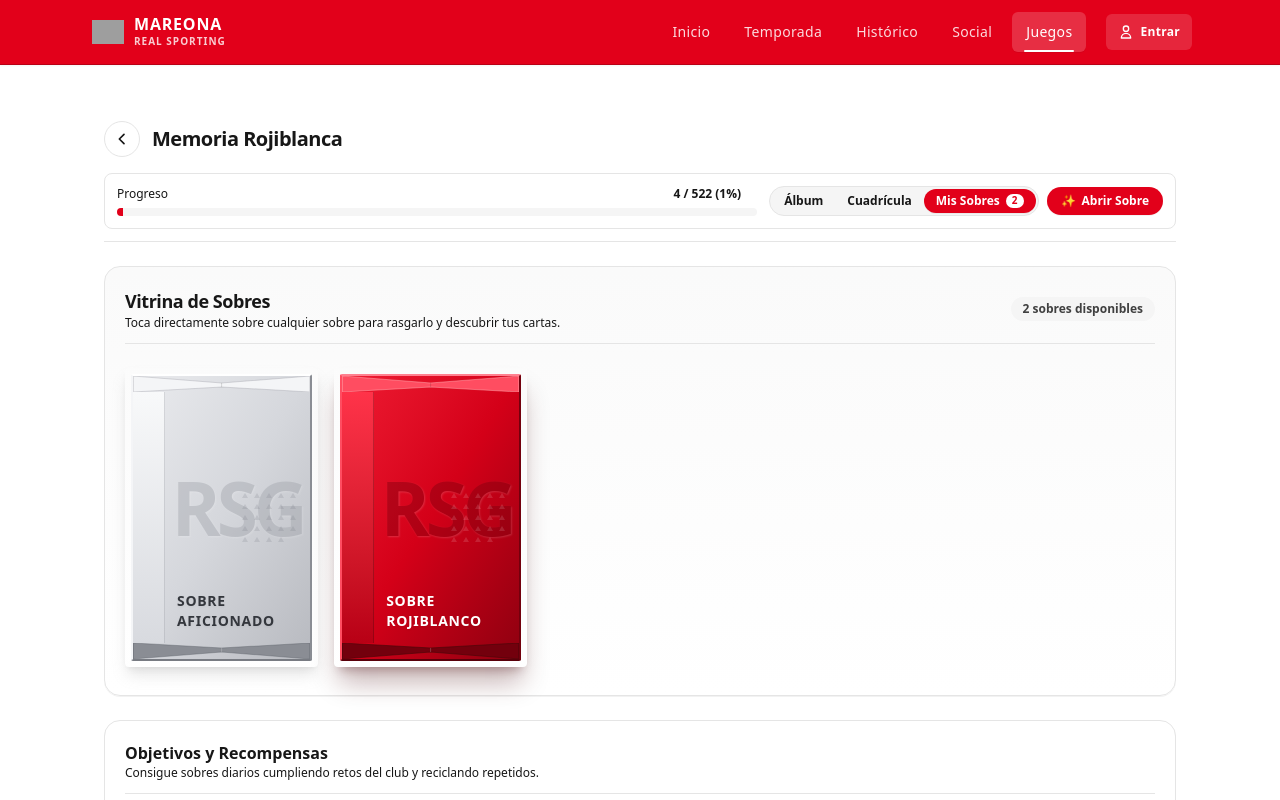
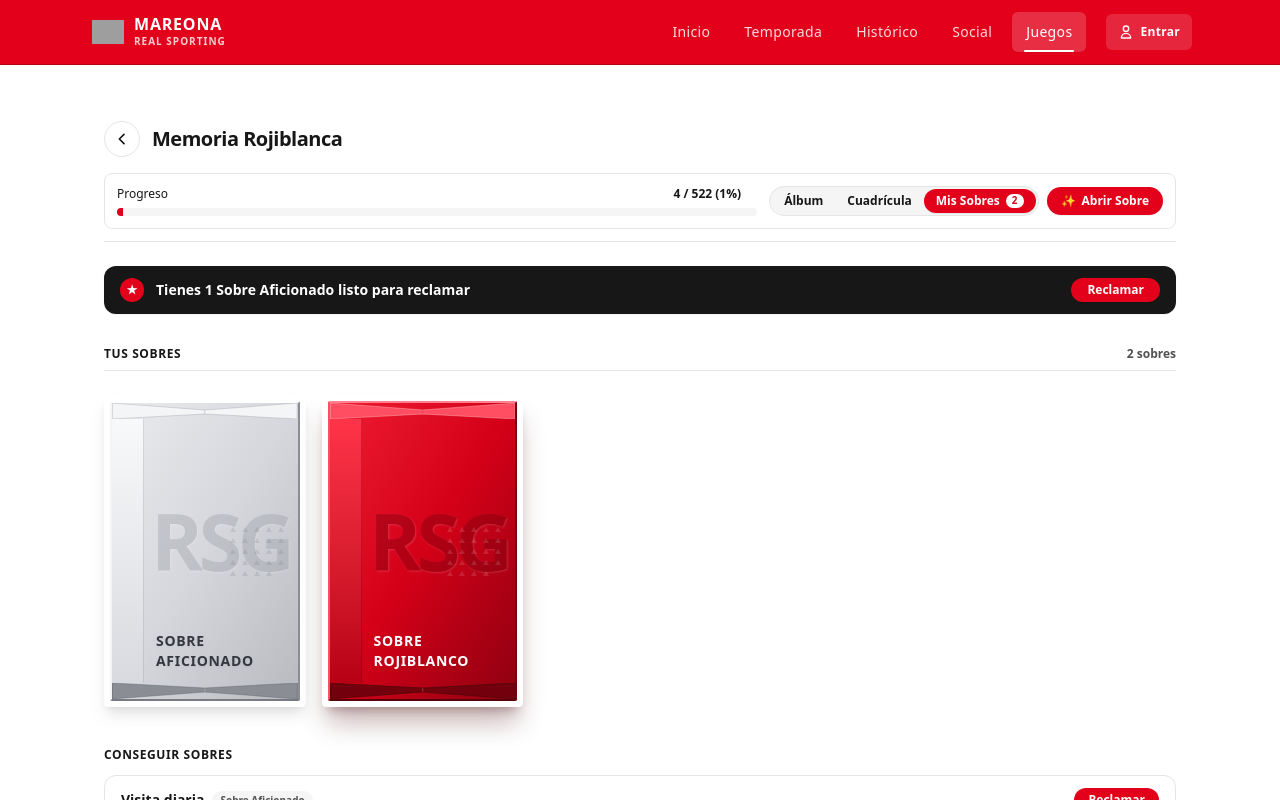
Before and after one commit to MarcoLorenzoMartinez/mareona, a Next.js app: page /juegos/album in a window 1280 px wide. Both pictures are taken after a click on the button "Mis Sobres". Shown: the top 800 px of the page. Built offline with nearby package versions, Linux system fonts and the light colour scheme; no server answers; grey boxes are pictures that could not be loaded.

Commit message:
style(cards): refine pack showcase layout and editorial missions list

```diff
--- a/src/app/(main)/juegos/album/my-packs-view.tsx
+++ b/src/app/(main)/juegos/album/my-packs-view.tsx
@@ -1,4 +1,4 @@
-"use client"; // Client: Vista de inventario de sobres (Mis Sobres) y expositor estilo FUT
+"use client"; // Client: Vista de inventario de sobres (Mis Sobres) minimalista y adaptada al diseño de Mareona
 
 import type { DailyMissionState, PackTier, UserPackInventory } from "@/lib/cards/types";
 import { PackCard } from "@/components/cards/pack-card";
@@ -15,8 +15,8 @@ interface MyPacksViewProps {
 }
 
 /**
- * "Mis Sobres" inventory view for Mareona's official card collection.
- * Displays user's available pack stock in a clean minimal grid alongside live missions.
+ * Modern, minimalist "Mis Sobres" view.
+ * Removes visual clutter, AI-template card nesting and prose, letting the physical packs take center stage.
  */
 export function MyPacksView({
   packInventory,
@@ -30,7 +30,7 @@ export function MyPacksView({
   const totalPacks =
     packInventory.aficionado + packInventory.rojiblanco + packInventory.leyenda;
 
-  // Lista concreta de cada uno de los sobres reales que posee el aficionado
+  // Lista concreta de sobres reales que posee el aficionado
   const ownedPacks: Array<{ id: string; tier: PackTier }> = [];
   for (let i = 0; i < packInventory.aficionado; i++) {
     ownedPacks.push({ id: `aficionado-${i}`, tier: "aficionado" });
@@ -43,36 +43,48 @@ export function MyPacksView({
   }
 
   return (
-    <div className="flex flex-col gap-6 select-none">
-      {/* Vitrina de Sobres disponibles */}
-      <section
-        aria-label="Tus Sobres Disponibles"
-        className="flex flex-col gap-4 rounded-2xl border border-[var(--border)] bg-gradient-to-b from-neutral-50 to-white p-5 shadow-2xs"
-      >
-        <div className="flex flex-col sm:flex-row sm:items-center sm:justify-between gap-2 border-b border-[var(--border)] pb-3">
-          <div>
-            <h2 className="text-lg font-bold tracking-tight text-[var(--foreground)]">
-              Vitrina de Sobres
-            </h2>
-            <p className="text-xs text-[var(--foreground-muted)]">
-              Toca directamente sobre cualquier sobre para rasgarlo y descubrir tus cartas.
-            </p>
+    <div className="flex flex-col gap-8 select-none">
+      {/* Banner de reclamo diario destacado (solo si está disponible) */}
+      {!missionState.hasClaimedDailyLogin && (
+        <div className="flex items-center justify-between rounded-xl bg-neutral-900 px-4 py-3 text-white shadow-xs">
+          <div className="flex items-center gap-3">
+            <span className="flex h-6 w-6 items-center justify-center rounded-full bg-[#e2001a] font-sans text-xs font-black text-white">
+              ★
+            </span>
+            <span className="text-xs sm:text-sm font-bold">
+              {missionState.isMatchday
+                ? "¡Día de partido! Tienes 1 Sobre Rojiblanco disponible"
+                : "Tienes 1 Sobre Aficionado listo para reclamar"}
+            </span>
           </div>
-          <span className="self-start sm:self-auto rounded-full bg-neutral-100 px-3 py-1 font-sans text-xs font-bold tabular-nums text-neutral-700">
-            {totalPacks} {totalPacks === 1 ? "sobre disponible" : "sobres disponibles"}
+          <button
+            type="button"
+            onClick={onClaimLogin}
+            className="rounded-full bg-[#e2001a] px-4 py-1 text-xs font-bold text-white hover:bg-[#b30015] active:scale-95 transition-all cursor-pointer shadow-xs"
+          >
+            Reclamar
+          </button>
+        </div>
+      )}
+
+      {/* Área principal: Sobres en posesión */}
+      <section aria-label="Tus sobres" className="flex flex-col gap-4">
+        <div className="flex items-center justify-between border-b border-[var(--border)] pb-2">
+          <h2 className="font-sans text-xs font-black uppercase tracking-wider text-[var(--foreground-muted)]">
+            Tus sobres
+          </h2>
+          <span className="font-sans text-xs font-bold tabular-nums text-neutral-600">
+            {totalPacks} {totalPacks === 1 ? "sobre" : "sobres"}
           </span>
         </div>
 
         {totalPacks === 0 ? (
-          <div className="flex flex-col items-center justify-center rounded-xl border border-dashed border-[var(--border)] bg-white py-12 px-4 text-center">
-            <div className="flex h-12 w-12 items-center justify-center rounded-full bg-neutral-100 text-xl">
-              📦
-            </div>
-            <h3 className="mt-3 text-sm font-bold text-neutral-800">
-              No tienes sobres en tu inventario
-            </h3>
-            <p className="mt-1 max-w-md text-xs text-neutral-500">
-              Cumple las misiones de abajo, supera el reto diario de juegos o pronostica en La Porra para conseguir más sobres.
+          <div className="flex flex-col items-center justify-center rounded-2xl border border-dashed border-[var(--border)] bg-neutral-50/50 py-12 px-4 text-center">
+            <p className="text-sm font-bold text-neutral-800">
+              No tienes sobres pendientes de abrir
+            </p>
+            <p className="mt-1 text-xs text-neutral-400">
+              Reclama tu visita diaria o juega los retos del día para conseguir más.
             </p>
           </div>
         ) : (
@@ -89,7 +101,7 @@ export function MyPacksView({
         )}
       </section>
 
-      {/* Panel de Misiones & Reciclaje */}
+      {/* Lista sobria de formas de conseguir sobres */}
       <PackMissionsPanel
         missionState={missionState}
         duplicateCount={duplicateCount}
--- a/src/app/(main)/juegos/album/pack-missions-panel.tsx
+++ b/src/app/(main)/juegos/album/pack-missions-panel.tsx
@@ -1,4 +1,4 @@
-"use client"; // Client: Panel de misiones de aficionado, reciclaje de repetidos y recompensas
+"use client"; // Client: Lista sobria y editorial de obtención de sobres y reciclaje de repetidos
 
 import Link from "next/link";
 import type { DailyMissionState } from "@/lib/cards/types";
@@ -14,8 +14,8 @@ interface PackMissionsPanelProps {
 }
 
 /**
- * Missions and duplicate recycling panel for Mareona album collectors.
- * Explains clearly how to earn each tier and allows 1-click claiming.
+ * Editorial list of daily pack rewards conforming strictly to AGENTS.md.
+ * Zero explanatory prose, no nested boxes inside boxes, clean lines and tabular numbers.
  */
 export function PackMissionsPanel({
   missionState,
@@ -32,45 +32,30 @@ export function PackMissionsPanel({
   );
 
   return (
-    <section
-      aria-label="Objetivos y Recompensas de la Colección"
-      className="flex flex-col gap-4 rounded-2xl border border-[var(--border)] bg-white p-5 shadow-2xs"
-    >
-      <div className="flex items-center justify-between border-b border-[var(--border)] pb-3">
-        <div>
-          <h2 className="text-base font-bold text-[var(--foreground)]">
-            Objetivos y Recompensas
+    <section aria-label="Cómo conseguir sobres" className="flex flex-col gap-3">
+      <h2 className="font-sans text-xs font-black uppercase tracking-wider text-[var(--foreground-muted)]">
+        Conseguir sobres
       </h2>
-          <p className="text-xs text-[var(--foreground-muted)]">
-            Consigue sobres diarios cumpliendo retos del club y reciclando repetidos.
-          </p>
-        </div>
-      </div>
 
-      <div className="grid grid-cols-1 md:grid-cols-2 gap-3.5">
-        {/* Misión 1: Login Diario */}
-        <div className="flex items-center justify-between rounded-xl border border-[var(--border)] bg-neutral-50/60 p-3.5">
-          <div className="flex flex-col gap-0.5">
+      <div className="flex flex-col divide-y divide-[var(--border)] rounded-xl border border-[var(--border)] bg-white overflow-hidden shadow-2xs">
+        {/* Fila 1: Visita Diaria */}
+        <div className="flex items-center justify-between px-4 py-3">
           <div className="flex items-center gap-2">
-              <span className="text-sm font-bold text-[var(--foreground)]">Fidelidad Rojiblanca</span>
-              <span className="rounded-full bg-neutral-200/80 px-2 py-0.2 text-[9px] font-bold uppercase tracking-wider text-neutral-700">
-                Diario
+            <span className="text-xs sm:text-sm font-bold text-[var(--foreground)]">
+              Visita diaria
             </span>
-            </div>
-            <p className="text-xs text-[var(--foreground-muted)]">
-              {missionState.isMatchday
-                ? "¡Día de partido! Reclama tu Sobre Rojiblanco."
-                : "Entra cada día y llévate 1 Sobre Aficionado."}
-            </p>
+            <span className="rounded-full bg-neutral-100 px-2 py-0.5 font-sans text-[10px] font-bold text-neutral-600">
+              {missionState.isMatchday ? "Sobre Rojiblanco" : "Sobre Aficionado"}
+            </span>
           </div>
 
           <button
             type="button"
             disabled={missionState.hasClaimedDailyLogin || isClaimingLogin}
             onClick={onClaimLogin}
-            className={`shrink-0 rounded-full px-3.5 py-1.5 text-xs font-bold transition-all cursor-pointer ${
+            className={`rounded-full px-3.5 py-1 text-xs font-bold transition-all cursor-pointer ${
               missionState.hasClaimedDailyLogin
-                ? "bg-neutral-200 text-neutral-500 cursor-not-allowed"
+                ? "bg-neutral-100 text-neutral-400 cursor-not-allowed"
                 : "bg-[#e2001a] text-white hover:bg-[#b30015] active:scale-95 shadow-2xs"
             }`}
           >
@@ -78,70 +63,66 @@ export function PackMissionsPanel({
           </button>
         </div>
 
-        {/* Misión 2: Reto Diario de Juegos */}
-        <div className="flex items-center justify-between rounded-xl border border-[var(--border)] bg-neutral-50/60 p-3.5">
-          <div className="flex flex-col gap-0.5">
+        {/* Fila 2: Reto Diario de Juegos */}
+        <div className="flex items-center justify-between px-4 py-3">
           <div className="flex items-center gap-2">
-              <span className="text-sm font-bold text-[var(--foreground)]">Reto Diario de Juegos</span>
-              <span className="rounded-full bg-red-100 px-2 py-0.2 text-[9px] font-bold uppercase tracking-wider text-[#e2001a]">
-                1 al día
+            <span className="text-xs sm:text-sm font-bold text-[var(--foreground)]">
+              Reto diario de juegos
             </span>
-            </div>
-            <p className="text-xs text-[var(--foreground-muted)]">
-              Supera el Wordle o cualquier juego de hoy para ganar 1 Sobre Rojiblanco.
-            </p>
+            <span className="rounded-full bg-red-50 px-2 py-0.5 font-sans text-[10px] font-bold text-[#e2001a]">
+              Sobre Rojiblanco
+            </span>
           </div>
 
           {missionState.hasClaimedDailyGame ? (
-            <span className="shrink-0 rounded-full bg-neutral-200 px-3.5 py-1.5 text-xs font-bold text-neutral-500">
+            <span className="rounded-full bg-neutral-100 px-3.5 py-1 font-sans text-xs font-bold text-neutral-400">
               Conseguido
             </span>
           ) : (
             <Link
               href="/juegos"
-              className="shrink-0 rounded-full border border-[var(--border)] bg-white px-3.5 py-1.5 text-xs font-bold text-[var(--foreground)] hover:border-[#e2001a] hover:text-[#e2001a] transition-colors"
+              className="rounded-full border border-[var(--border)] px-3.5 py-1 text-xs font-bold text-[var(--foreground)] hover:border-[#e2001a] hover:text-[#e2001a] transition-colors"
             >
-              Jugar hoy
+              Jugar hoy →
             </Link>
           )}
         </div>
 
-        {/* Misión 3: La Porra */}
-        <div className="flex items-center justify-between rounded-xl border border-[var(--border)] bg-neutral-50/60 p-3.5">
-          <div className="flex flex-col gap-0.5">
+        {/* Fila 3: La Porra */}
+        <div className="flex items-center justify-between px-4 py-3">
           <div className="flex items-center gap-2">
-              <span className="text-sm font-bold text-[var(--foreground)]">La Porra de la Jornada</span>
-              <span className="rounded-full bg-amber-100 px-2 py-0.2 text-[9px] font-bold uppercase tracking-wider text-amber-900">
-                Élite
+            <span className="text-xs sm:text-sm font-bold text-[var(--foreground)]">
+              La Porra de la jornada
             </span>
-            </div>
-            <p className="text-xs text-[var(--foreground-muted)]">
-              Acierta el marcador exacto del Sporting y gana 1 Sobre Leyenda.
-            </p>
+            <span className="rounded-full bg-amber-50 px-2 py-0.5 font-sans text-[10px] font-bold text-amber-700">
+              Sobre Leyenda
+            </span>
           </div>
 
           <Link
             href="/juegos/porra"
-            className="shrink-0 rounded-full border border-[var(--border)] bg-white px-3.5 py-1.5 text-xs font-bold text-[var(--foreground)] hover:border-amber-600 hover:text-amber-700 transition-colors"
+            className="rounded-full border border-[var(--border)] px-3.5 py-1 text-xs font-bold text-[var(--foreground)] hover:border-amber-600 hover:text-amber-700 transition-colors"
           >
-            Pronosticar
+            Pronosticar →
           </Link>
         </div>
 
-        {/* Misión 4: Taco de Repetidos (Reciclaje 10 a 1) */}
-        <div className="flex items-center justify-between rounded-xl border border-[var(--border)] bg-neutral-50/60 p-3.5">
-          <div className="flex flex-col gap-1.5 flex-1 pr-3">
+        {/* Fila 4: Taco de Repetidos */}
+        <div className="flex items-center justify-between px-4 py-3">
+          <div className="flex items-center gap-3">
+            <span className="text-xs sm:text-sm font-bold text-[var(--foreground)]">
+              Taco de repetidos
+            </span>
             <div className="flex items-center gap-2">
-              <span className="text-sm font-bold text-[var(--foreground)]">Taco de Repes</span>
-              <span className="text-xs font-sans font-bold tabular-nums text-neutral-600">
-                {duplicateCount} / {DUPLICATES_RECIPE_COST}
+              <span className="font-sans text-xs font-bold tabular-nums text-neutral-500">
+                {duplicateCount}/{DUPLICATES_RECIPE_COST}
               </span>
-            </div>
-            <div className="h-1.5 w-full max-w-[200px] overflow-hidden rounded-full bg-neutral-200">
+              <div className="h-1.5 w-16 sm:w-24 overflow-hidden rounded-full bg-neutral-100">
                 <div
                   className="h-full bg-[#e2001a] transition-all duration-300"
                   style={{ width: `${recycleProgressPct}%` }}
                 />
+              </div>
             </div>
           </div>
 
@@ -149,13 +130,13 @@ export function PackMissionsPanel({
             type="button"
             disabled={!canRecycle || isRecycling}
             onClick={onRecycleDuplicates}
-            className={`shrink-0 rounded-full px-3.5 py-1.5 text-xs font-bold transition-all cursor-pointer ${
+            className={`rounded-full px-3.5 py-1 text-xs font-bold transition-all cursor-pointer ${
               canRecycle
                 ? "bg-[#e2001a] text-white hover:bg-[#b30015] active:scale-95 shadow-2xs"
-                : "bg-neutral-200 text-neutral-400 cursor-not-allowed"
+                : "bg-neutral-100 text-neutral-400 cursor-not-allowed"
             }`}
           >
-            {canRecycle ? "Canjear Sobre" : "10 repes"}
+            Canjear sobre
           </button>
         </div>
       </div>
```
Lines whose indentation alone changed are shown as unchanged.
